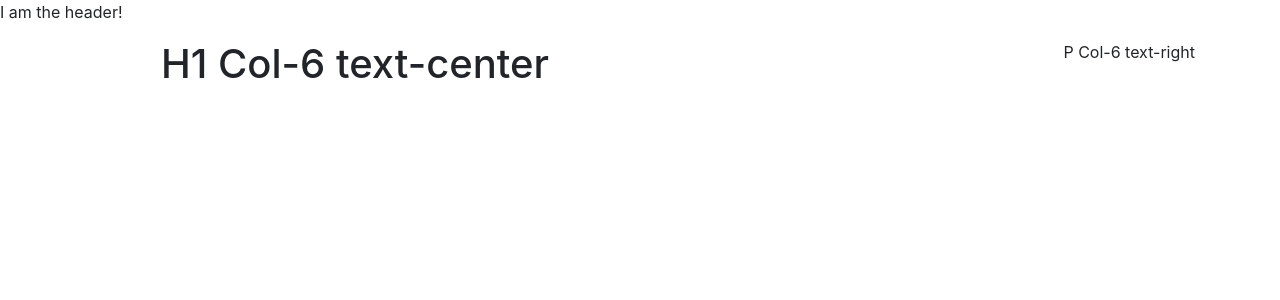
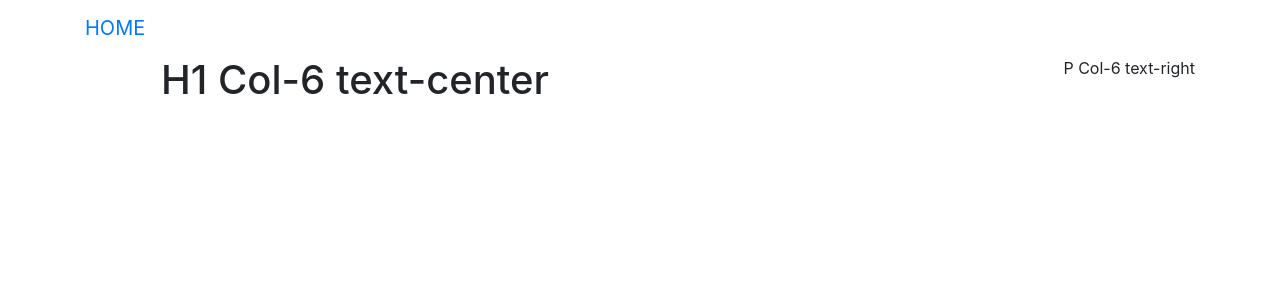
Before and after one commit to NicoleAMS/angular_artwork_database, an Angular app: page / in a window 1280 px wide. Shown: the top 300 px of the page. Built offline with nearby package versions, Linux system fonts and the light colour scheme.

Commit message:
basic header styling

```diff
--- a/src/app/header/header.component.html
+++ b/src/app/header/header.component.html
@@ -1,3 +1,16 @@
-<p>
-  I am the header!
-</p>
+<nav class="navbar navbar-toggleable-md navbar-inverse bg-inverse">
+  <div class="container">
+    <a class="navbar-brand" href="#">HOME</a>
+
+    <div class="collapse navbar-collapse" id="navbarSupportedContent">
+      <ul class="navbar-nav mr-auto">
+        <li class="nav-item active">
+          <a class="nav-link" href="#">Artworks <span class="sr-only">(current)</span></a>
+        </li>
+        <li class="nav-item">
+          <a class="nav-link" href="#">Artists</a>
+        </li>
+      </ul>
+    </div>
+  </div>
+</nav>
```
